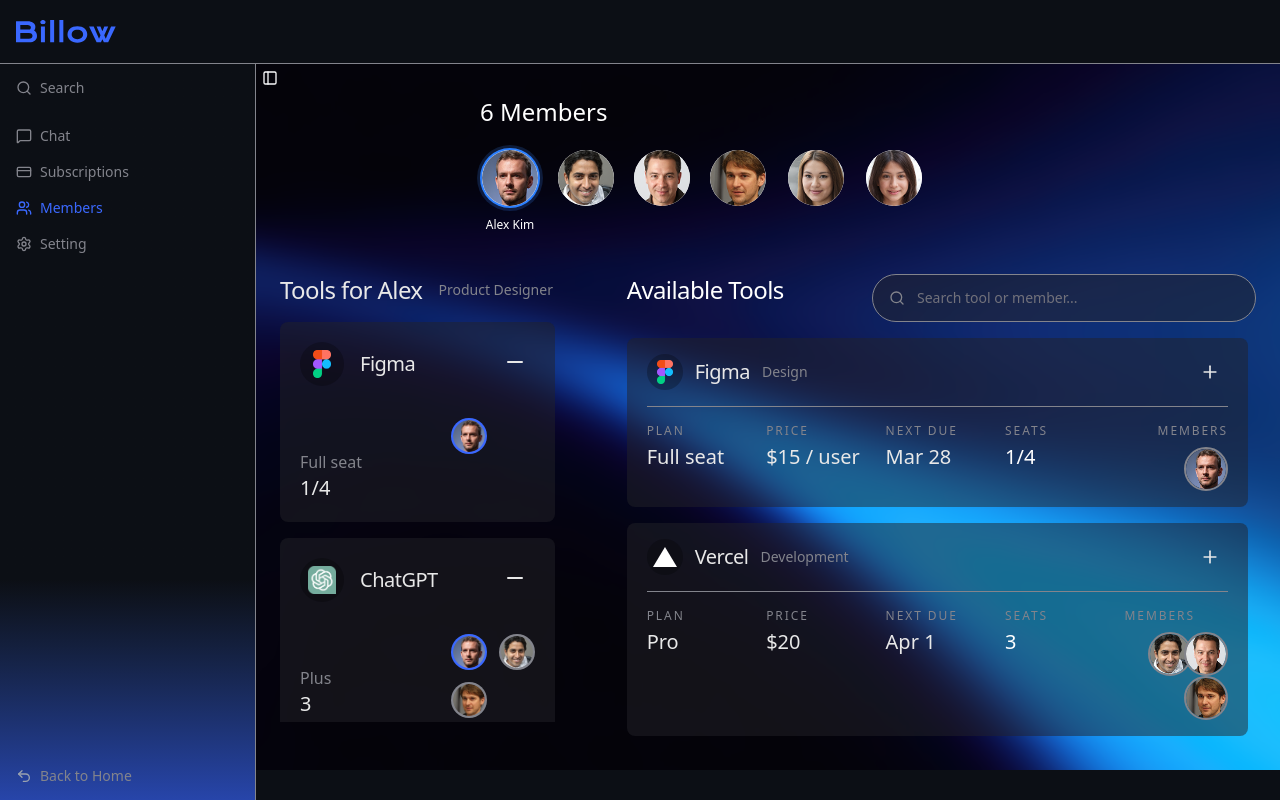
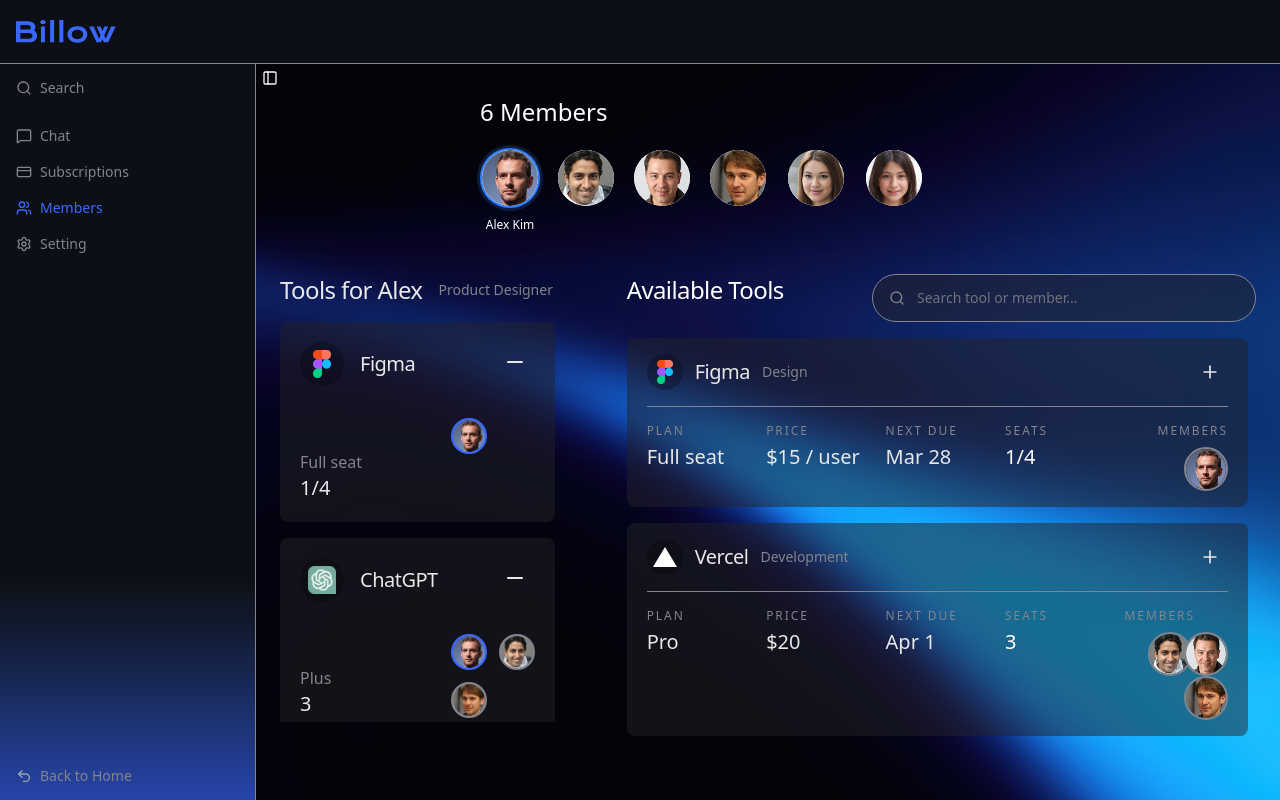
Before and after one commit to taka0330ko/billow, a Next.js app: page /app/members in a window 1280 px wide. Built offline with nearby package versions, Linux system fonts and the light colour scheme.

Commit message:
style: add min-h-full

```diff
--- a/app/app/(w)/members/page.tsx
+++ b/app/app/(w)/members/page.tsx
@@ -11,7 +11,7 @@
     const [selectedMember, setSelectedMember] = useState(members[0]);
 
     return (
-    <div  className="bg-workspace">
+    <div  className="min-h-full bg-workspace">
         <div>
             <MembersList
               selectedMemberId={selectedMember.id}
```
